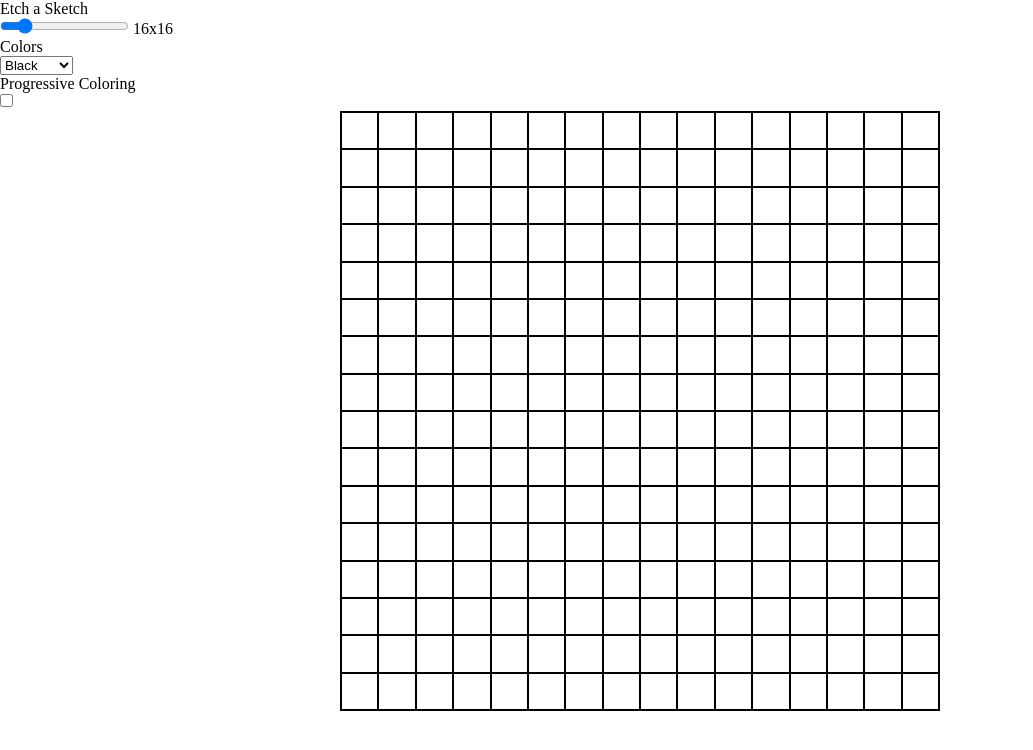
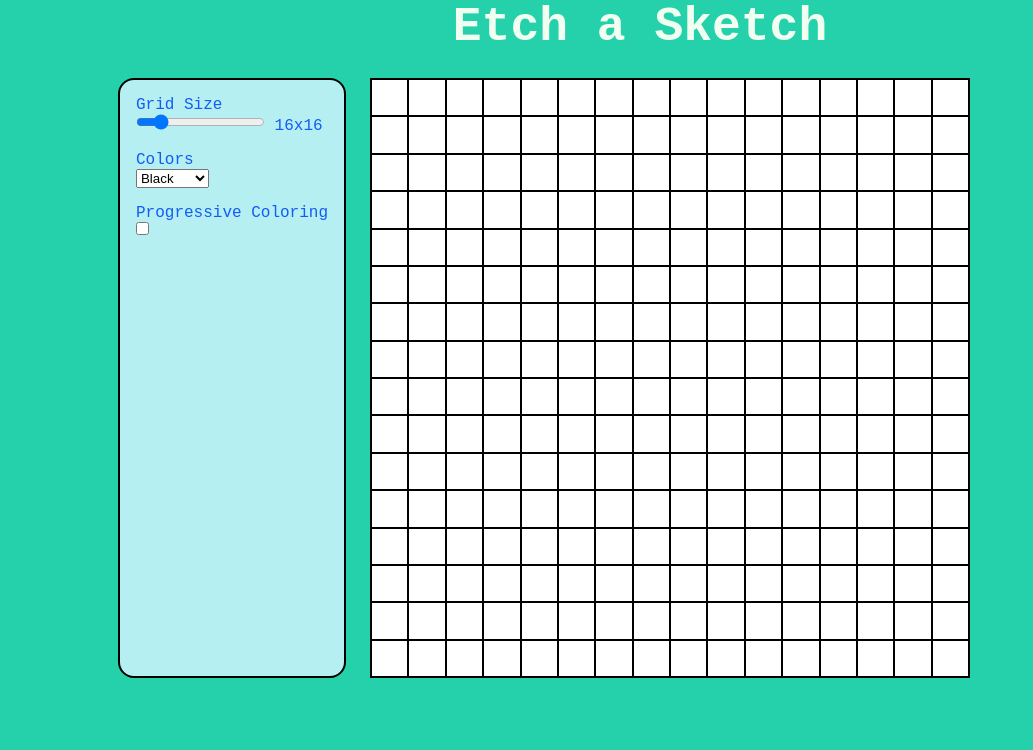
Before and after one commit to BrianFiset/Etch_a_Sketch, a plain HTML site: page index.html in a window 1280 px wide. Shown: the whole page, without its empty margins (0-1033 px from the left). Drawn offline with Linux system fonts and the light colour scheme; a web font is replaced by a local one.

Commit message:
Style elements and change font size

```diff
--- a/index.html
+++ b/index.html
@@ -5,12 +5,19 @@
     <meta name="viewport" content="width=device-width, initial-scale=1.0">
     <title>Etch a Sketch</title>
     <link rel="stylesheet" href="style.css">
+    <link rel="preconnect" href="https://fonts.googleapis.com">
+    <link rel="preconnect" href="https://fonts.gstatic.com" crossorigin>
+    <link href="https://fonts.googleapis.com/css2?family=Victor+Mono:ital,wght@0,100;0,200;0,300;0,400;0,500;0,600;0,700;1,100;1,200;1,300;1,400;1,500;1,600;1,700&display=swap" rel="stylesheet">
 </head>
 <body>
     <div class="title">Etch a Sketch</div>
+    <div class="container">
         <div class="options">
+            <div class="grid-size-container">
+                <div class="text">Grid Size</div>
                 <input type="range"  class="grid-size" name="grid-size" max="100" min="1" value="16">
                 <label for="grid-size" class="grid-size-text">16x16</label>
+            </div>
             <div class="colors">
                 <div class="text">Colors</div>
                 <select name="color" id="colors">
@@ -18,13 +25,14 @@
                     <option value="random">Random</option>
                     <option value="white">White</option>
                 </select>
+            </div>
             <div class="color-darkening">
                 <div class="text">Progressive Coloring</div>
                 <input type="checkbox" name="progressive-coloring" class="progressive-coloring">
             </div>
         </div>
+        <div class="etch-container"></div>
     </div>
-    <div class="etch-container"></div>
     <script src="app.js"></script>
 </body>
 </html>
--- a/style.css
+++ b/style.css
@@ -4,14 +4,21 @@
     box-sizing: border-box;
 }
 
+body {
+    font-family: 'Victor Mono', monospace;
+    background-color: rgb(37, 209, 170);
+    color: honeydew;
+}
+
 .etch-container {
-    margin: auto;
     border: 1px solid black;
     height: 600px;
     width: 600px;
     display: flex;
     flex-direction: column;
     flex-wrap: wrap;
+    background-color: white;
+    flex-shrink: 0;
 }
 
 .item-line {
@@ -23,3 +30,30 @@
     flex: 1 1 auto;
     border: solid 1px black;
 }
+
+.title {
+    text-align: center;
+    font-size: 48px;
+    font-weight: 700;
+}
+
+.container {
+    display: flex;
+    gap: 24px;
+    justify-content: center;
+    margin-top: 24px;
+    margin-right: 15%;
+}
+
+.options {
+    display: flex;
+    flex-direction: column;
+    gap: 16px;
+    font-size: 16px;
+    background-color: rgb(182, 239, 241);
+    padding: 16px;
+    border-radius: 16px;
+    border: solid 2px black;
+    color: rgb(17, 92, 246);
+    font-weight: 500;
+}
```
Lines whose indentation alone changed are shown as unchanged.
